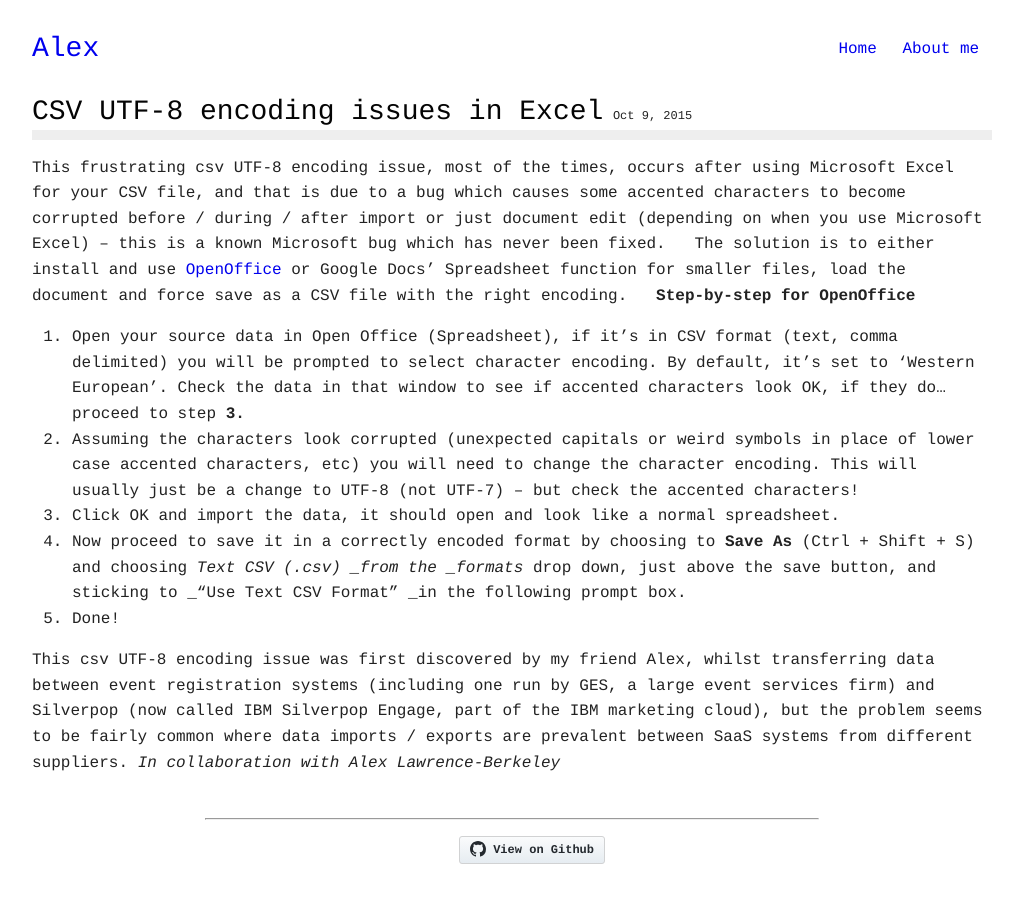
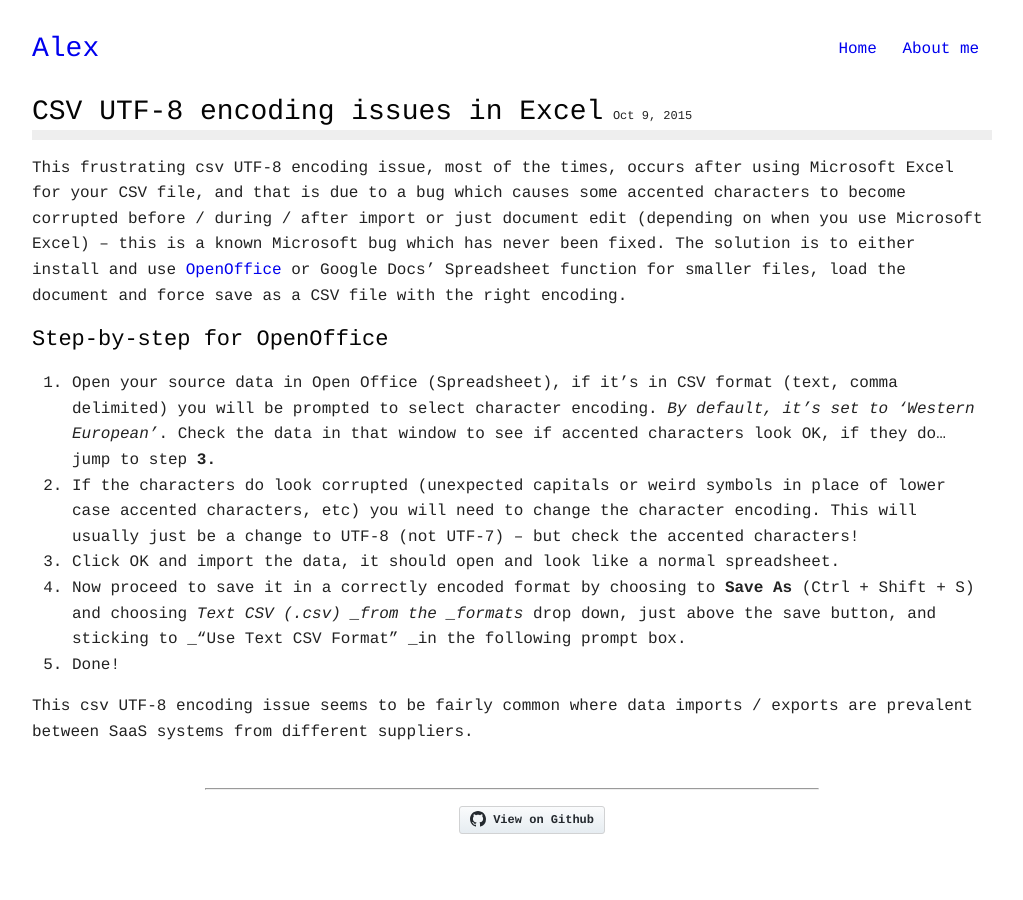
Before and after one commit to w0rldart/w0rldart.com, a Jekyll site: the page built from _posts/2015-10-09-excel-utf8-encoding-issue.md, in a window 1280 px wide. Shown: the whole page, without its empty margins (128-1151 px from the left). Built offline with Jekyll 4.4.1, drawn with Linux system fonts in a browser that asks for light colours.

Commit message:
Reformat and partly rewrite UTF-8 article

```diff
--- a/_posts/2015-10-09-excel-utf8-encoding-issue.md
+++ b/_posts/2015-10-09-excel-utf8-encoding-issue.md
@@ -5,12 +5,13 @@
 categories: encoding hacks
 ---
 
-This frustrating csv UTF-8 encoding issue, most of the times, occurs after using Microsoft Excel for your CSV file, and that is due to a bug which causes some accented characters to become corrupted before / during / after import or just document edit (depending on when you use Microsoft Excel) – this is a known Microsoft bug which has never been fixed.   The solution is to either install and use [OpenOffice](https://www.openoffice.org/download/index.html) or Google Docs' Spreadsheet function for smaller files, load the document and force save as a CSV file with the right encoding.   **Step-by-step for OpenOffice**
+This frustrating csv UTF-8 encoding issue, most of the times, occurs after using Microsoft Excel for your CSV file, and that is due to a bug which causes some accented characters to become corrupted before / during / after import or just document edit (depending on when you use Microsoft Excel) – this is a known Microsoft bug which has never been fixed. The solution is to either install and use [OpenOffice](https://www.openoffice.org/download/index.html) or Google Docs' Spreadsheet function for smaller files, load the document and force save as a CSV file with the right encoding.
 
-1.  Open your source data in Open Office (Spreadsheet), if it’s in CSV format (text, comma delimited) you will be prompted to select character encoding. By default, it’s set to ‘Western European’. Check the data in that window to see if accented characters look OK, if they do… proceed to step **3.**
-2.  Assuming the characters look corrupted (unexpected capitals or weird symbols in place of lower case accented characters, etc) you will need to change the character encoding. This will usually just be a change to UTF-8 (not UTF-7) – but check the accented characters!
+## Step-by-step for OpenOffice
+1.  Open your source data in Open Office (Spreadsheet), if it’s in CSV format (text, comma delimited) you will be prompted to select character encoding. _By default, it’s set to ‘Western European’_. Check the data in that window to see if accented characters look OK, if they do… jump to step **3.**
+2.  If the characters do look corrupted (unexpected capitals or weird symbols in place of lower case accented characters, etc) you will need to change the character encoding. This will usually just be a change to UTF-8 (not UTF-7) – but check the accented characters!
 3.  Click OK and import the data, it should open and look like a normal spreadsheet.
-4.  Now proceed to save it in a correctly encoded format by choosing to **Save As **(Ctrl + Shift + S) and choosing _Text CSV (.csv) _from the _formats_ drop down, just above the save button, and sticking to _"Use Text CSV Format" _in the following prompt box.
+4.  Now proceed to save it in a correctly encoded format by choosing to **Save As** (Ctrl + Shift + S) and choosing _Text CSV (.csv) _from the _formats_ drop down, just above the save button, and sticking to _"Use Text CSV Format" _in the following prompt box.
 5.  Done!
 
-This csv UTF-8 encoding issue was first discovered by my friend Alex, whilst transferring data between event registration systems (including one run by GES, a large event services firm) and Silverpop (now called IBM Silverpop Engage, part of the IBM marketing cloud), but the problem seems to be fairly common where data imports / exports are prevalent between SaaS systems from different suppliers. _In collaboration with Alex Lawrence-Berkeley_
+This csv UTF-8 encoding issue seems to be fairly common where data imports / exports are prevalent between SaaS systems from different suppliers.
```
